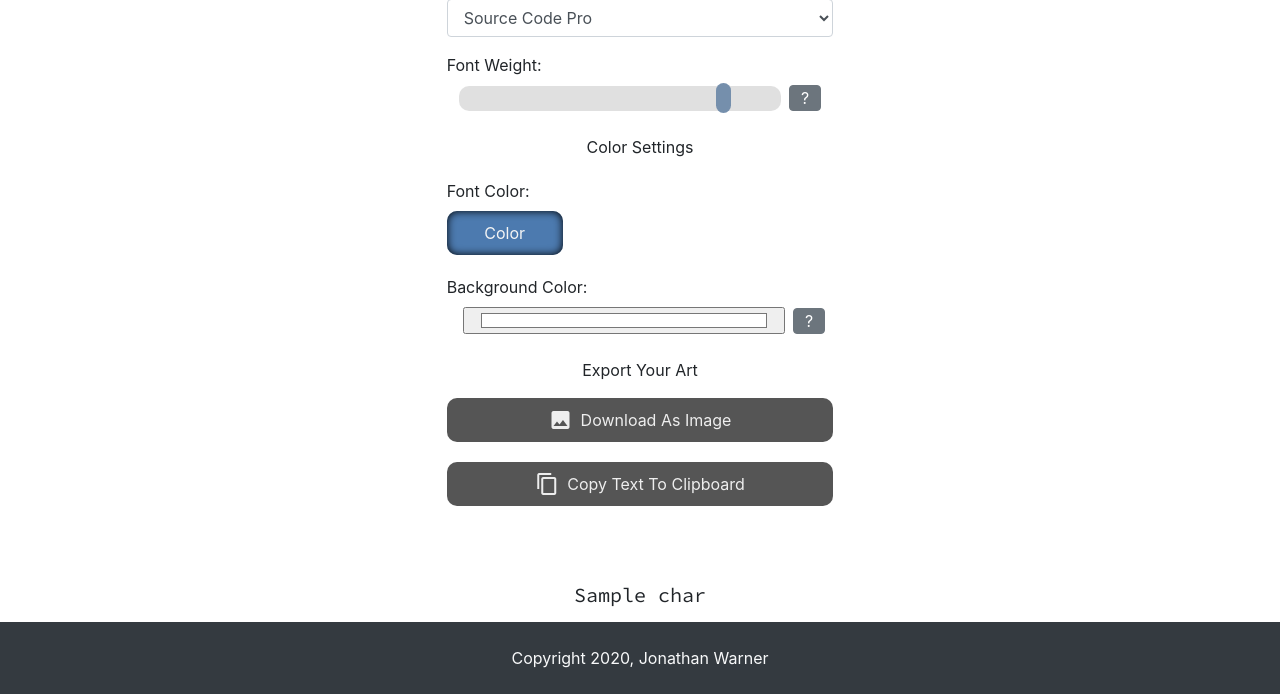
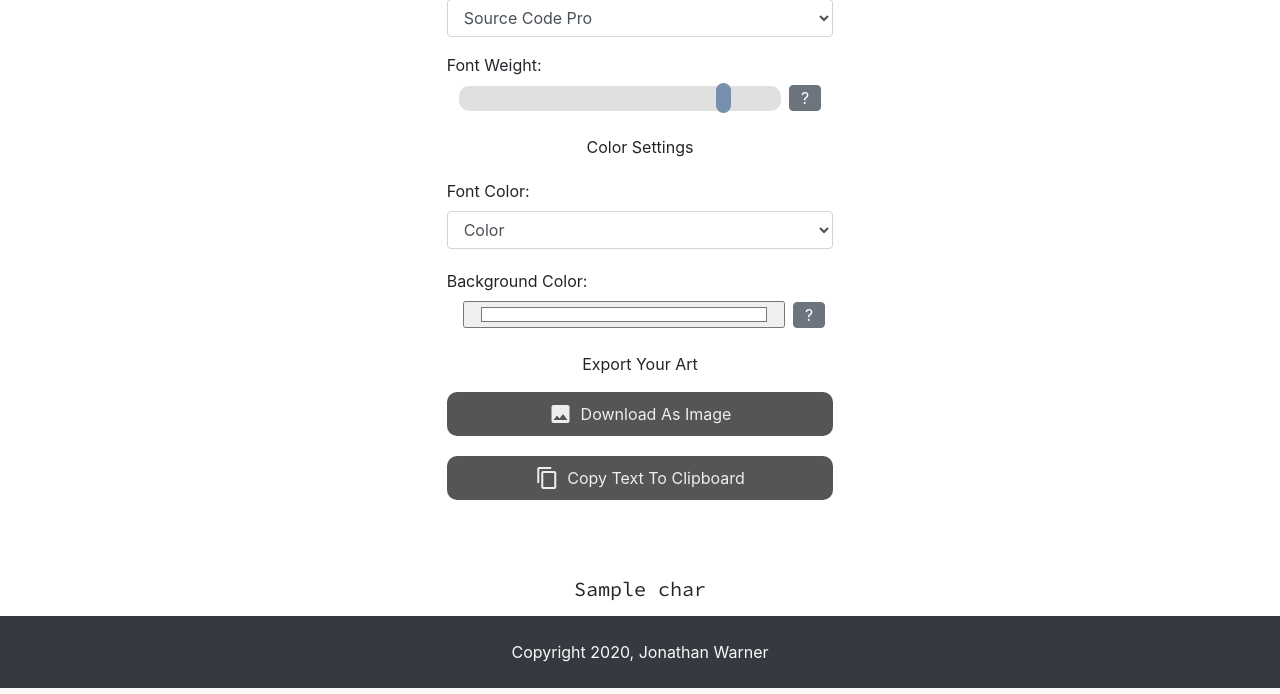
Before and after one commit to jewarner57/image-to-ascii-converter, a Flask app: template templates/view.html in a window 1280 px wide. Shown: the part 241-935 px from the top of the page. Run offline with Flask 2, Linux system fonts and the light colour scheme; the template is opened without the code that fills it: most values are stand-ins (such as "Sample title", 1, 10 or a date in 2020); some web fonts are replaced.

Commit message:
fix: font color now chosen with dropdown menu

```diff
--- a/static/view-settings.js
+++ b/static/view-settings.js
@@ -39,38 +39,15 @@ $(function () {
         $(".ascii-display").css({ "font-weight": fontWeight })
     })
 
-    let textColorToggle = 0
     // change the text color
-    $("#font-color-toggle").click(function () {
-        toggle = $("#font-color-toggle")
+    $("#setting-toggle-color").on('input', function () {
+        select = $("#setting-toggle-color")
 
-        if (textColorToggle === 0) {
-
-            toggle.addClass("setting-toggle-button-deselect")
-            toggle.removeClass("setting-toggle-button-select")
-
-            toggle.html("Black")
-
-            // $("#text-color").removeClass("hidden")
-
+        if (select.val() === "Black") {
             $(".ascii-display").addClass("ascii-display-black")
-
-            textColorToggle = 1
-
         }
-        else {
-
-            toggle.removeClass("setting-toggle-button-deselect")
-            toggle.addClass("setting-toggle-button-select")
-
-            toggle.html("Color")
-
-            //$("#text-color").addClass("hidden")
-
+        else if(select.val() === "Color"){
             $(".ascii-display").removeClass("ascii-display-black")
-
-            textColorToggle = 0
-
         }
     })
 
--- a/templates/view.html
+++ b/templates/view.html
@@ -35,17 +35,10 @@
 
                 <div class="setting-toggle-wrapper">
                     <label for="setting-toggle-color">Font Color:</label>
-                    <div class="setting-toggle" id="setting-toggle-color">
-
-                        <!-- setting toggle button -->
-                        <div class="setting-toggle-button setting-toggle-button-select" id="font-color-toggle">Color
-                        </div>
-
-                        <!-- color picker -->
-                        <div class="color-picker col-8">
-                            <input type="color" id="text-color" class="ml-2 color-input col-12 hidden">
-                        </div>
-                    </div>
+                    <select class="form-control" id="setting-toggle-color">
+                        <option>Color</option>
+                        <option>Black</option>
+                    </select>
                 </div>
 
 
```
Also changed, not shown: TODO.md (+4 -3 lines).
